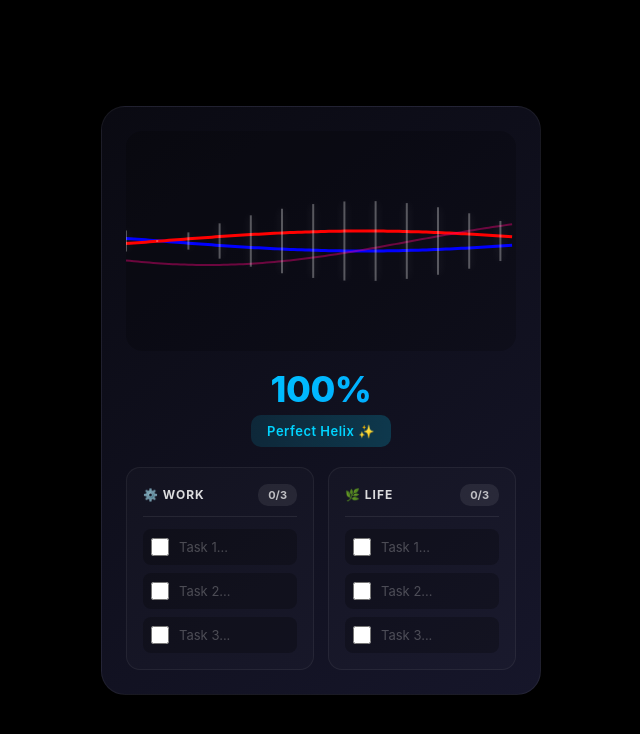
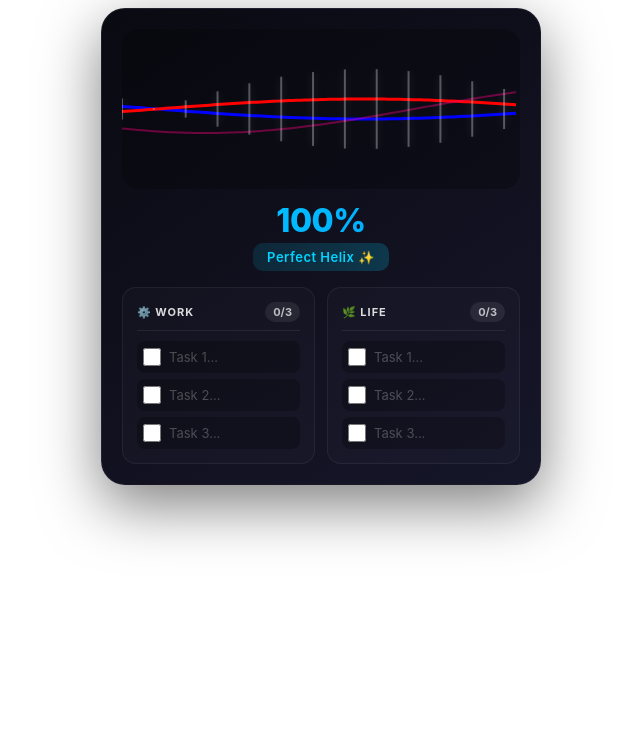
Before and after one commit to JakeMarfoglia/WorkLifeTracker, a plain HTML site: page index.html in a window 1280 px wide. Shown: the whole page, without its empty margins (319-959 px from the left). Drawn offline with Linux system fonts and the light colour scheme.

Commit message:
Add files via upload

```diff
--- a/index.html
+++ b/index.html
@@ -13,38 +13,41 @@
 
     html,
     body {
+      width: 100%;
       height: 100%;
     }
 
     body {
-      background: #000000;
+      background: transparent; /* Let Notion's background show if desired */
       font-family: -apple-system, BlinkMacSystemFont, "Segoe UI", sans-serif;
-      display: flex;
-      align-items: center;
-      justify-content: center;
-      padding: 16px;
+      padding: 8px 12px;
+      color: #fff;
     }
 
     .widget {
       width: 100%;
       max-width: 440px;
+      margin: 0 auto;
       background: linear-gradient(145deg, #0a0a12 0%, #16162a 100%);
       border-radius: 24px;
-      padding: 24px;
+      padding: 20px;
       border: 1px solid rgba(255, 255, 255, 0.06);
       box-shadow: 0 20px 60px rgba(0, 0, 0, 0.5);
+
+      /* If Notion makes the iframe shorter than this card, scroll inside */
+      max-height: 100%;
+      overflow-y: auto;
     }
 
     .helix-container {
       position: relative;
       width: 100%;
-      /* Responsive height: between 140 and 220 based on width */
-      height: min(220px, max(140px, 40vw));
+      height: 160px; /* Fixed, not tied to width to avoid odd crops */
       display: flex;
       align-items: center;
       justify-content: center;
-      margin-bottom: 20px;
-      background: rgba(0, 0, 0, 0.2);
+      margin-bottom: 16px;
+      background: rgba(0, 0, 0, 0.25);
       border-radius: 16px;
       overflow: hidden;
     }
@@ -57,17 +60,17 @@
 
     .status-bar {
       text-align: center;
-      margin-bottom: 20px;
+      margin-bottom: 16px;
     }
 
     .alignment-percentage {
-      font-size: 36px;
+      font-size: 32px;
       font-weight: 800;
       background: linear-gradient(135deg, #00d4ff, #0099ff);
       -webkit-background-clip: text;
       -webkit-text-fill-color: transparent;
       background-clip: text;
-      margin-bottom: 8px;
+      margin-bottom: 6px;
       line-height: 1;
       letter-spacing: -0.5px;
     }
@@ -76,7 +79,7 @@
       font-size: 13px;
       font-weight: 600;
       letter-spacing: 0.5px;
-      padding: 8px 16px;
+      padding: 6px 14px;
       border-radius: 10px;
       background: rgba(255, 255, 255, 0.04);
       display: inline-block;
@@ -109,13 +112,13 @@
     .tasks-container {
       display: grid;
       grid-template-columns: 1fr 1fr;
-      gap: 14px;
+      gap: 12px;
     }
 
     .task-section {
       background: rgba(255, 255, 255, 0.02);
       border-radius: 14px;
-      padding: 16px;
+      padding: 14px;
       border: 1px solid rgba(255, 255, 255, 0.06);
       min-width: 0;
     }
@@ -124,13 +127,13 @@
       display: flex;
       justify-content: space-between;
       align-items: center;
-      margin-bottom: 12px;
-      padding-bottom: 10px;
+      margin-bottom: 10px;
+      padding-bottom: 8px;
       border-bottom: 1px solid rgba(255, 255, 255, 0.08);
     }
 
     .task-title {
-      font-size: 12px;
+      font-size: 11px;
       font-weight: 700;
       text-transform: uppercase;
       letter-spacing: 1px;
@@ -142,7 +145,7 @@
 
     .task-count {
       font-size: 11px;
-      padding: 4px 10px;
+      padding: 3px 8px;
       background: rgba(255, 255, 255, 0.08);
       border-radius: 10px;
       font-weight: 700;
@@ -153,9 +156,9 @@
     .task-item {
       display: flex;
       align-items: center;
-      gap: 10px;
-      margin-bottom: 8px;
-      padding: 8px;
+      gap: 8px;
+      margin-bottom: 6px;
+      padding: 6px;
       background: rgba(0, 0, 0, 0.25);
       border-radius: 8px;
       transition: background 0.2s ease, opacity 0.2s ease;
@@ -204,11 +207,15 @@
 
     @media (max-width: 480px) {
       body {
-        padding: 12px;
+        padding: 6px;
       }
 
       .widget {
-        padding: 20px;
+        padding: 16px;
+      }
+
+      .helix-container {
+        height: 140px;
       }
 
       .tasks-container {
@@ -216,22 +223,22 @@
       }
 
       .alignment-percentage {
-        font-size: 30px;
+        font-size: 28px;
       }
 
       .status {
         font-size: 12px;
-        padding: 6px 12px;
+        padding: 6px 10px;
       }
     }
 
     @media (max-width: 360px) {
       .widget {
-        padding: 16px;
+        padding: 12px;
       }
 
       .task-title {
-        font-size: 11px;
+        font-size: 10px;
       }
 
       .task-count {
@@ -308,7 +315,6 @@
       canvas.width = rect.width * dpr;
       canvas.height = rect.height * dpr;
 
-      // Reset transform before scaling to avoid compounding
       ctx.setTransform(dpr, 0, 0, dpr, 0, 0);
     }
 
@@ -491,11 +497,8 @@
       requestAnimationFrame(loop);
     }
 
-    window.addEventListener("resize", () => {
-      resizeCanvas();
-    });
+    window.addEventListener("resize", resizeCanvas);
 
-    // Initial setup
     resizeCanvas();
     renderTasks();
     updateBalance();
```
